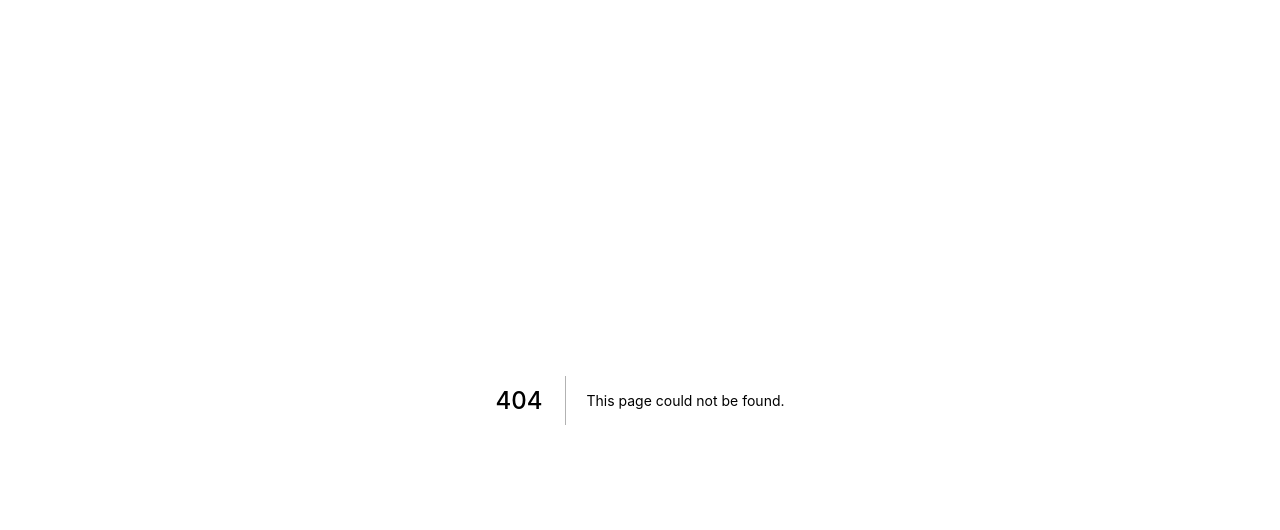
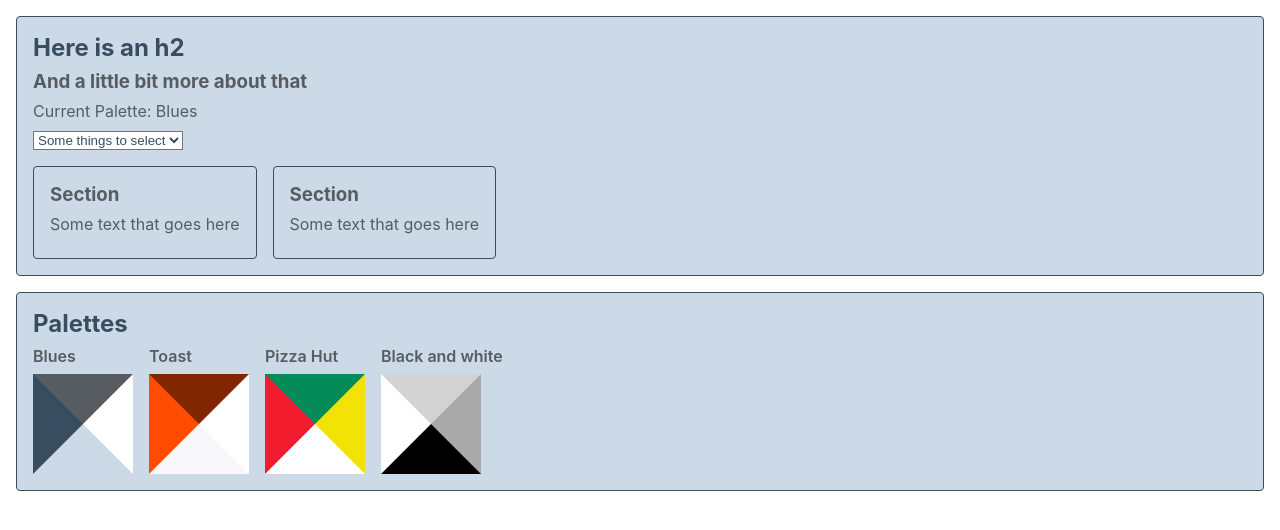
Before and after one commit to clermontster/canvas-color-app, a Next.js app: page /demo in a window 1280 px wide. Before the commit this address had no page. Shown: the top 530 px of the page. Built offline with nearby package versions, Linux system fonts and the light colour scheme.

Commit message:
adds color demo page

```diff
--- /dev/null
+++ b/pages/demo.js
@@ -0,0 +1,74 @@
+import React, { useState } from 'react'
+import styles from '../styles/Home.module.css'
+
+const palettes = [
+  {
+    name: 'Blues',
+    cssName: 'paletteBlues',
+    square: 'squareBlues'
+  },
+  {
+    name: 'Toast',
+    cssName: 'paletteToast',
+    square: 'squareToast'
+  },
+  {
+    name: 'Pizza Hut',
+    cssName: 'palettePizzaHut',
+    square: 'squarePizzaHut'
+  },
+  {
+    name: 'Black and white',
+    cssName: 'paletteBW',
+    square: 'squareBW'
+  }
+]
+
+export default function Demo() {
+  const [displayPalette, setDisplayPalette] = useState(palettes[0])
+
+  return (
+    <div className={styles[displayPalette.cssName]}>
+      <div className={styles.demo}>
+        <div className={styles.borderFrame}>
+          <div>
+            <h2>Here is an h2</h2>
+            <h3>And a little bit more about that</h3>
+            <p>Current Palette: {displayPalette.name}</p>
+          </div>
+          <div>
+            <select name="select" id="demo-select">
+              <option value="">Some things to select</option>
+              <option value="1">One</option>
+              <option value="2">Two</option>
+              <option value="3">Three</option>
+            </select>
+            <div className={styles.rows}>
+              <div className={styles.borderFrame}>
+                <h3>Section</h3>
+                <p>Some text that goes here</p>
+              </div>
+              <div className={styles.borderFrame}>
+                <h3>Section</h3>
+                <p>Some text that goes here</p>
+              </div>
+            </div>
+          </div>
+        </div>
+        <div className={styles.borderFrame}>
+          <h2>Palettes</h2>
+          <div className={styles.palettes}>
+            {palettes.map((pal, i) =>
+              <div onClick={() => setDisplayPalette(palettes[i])}>
+                <p>{pal.name}</p>
+                <div
+                  className={styles[pal.square]}
+                />
+              </div>
+            )}
+          </div>
+        </div>
+      </div>
+    </div>
+  )
+}
--- a/styles/Home.module.css
+++ b/styles/Home.module.css
@@ -125,3 +125,121 @@
     flex-direction: column;
   }
 }
+
+/* Demo page CSS */
+.paletteBlues {
+  --base-bold-color: #394D61;
+  --base-par-color: #565C61;
+  --base-bg-color: #CCD9E6;
+  --base-select: #ffffff;
+}
+
+.paletteToast {
+  --base-bold-color: #FF4C00;
+  --base-par-color: #802600;
+  --base-bg-color: #F8F8FA;
+  --base-select: #ffffff;
+}
+
+.palettePizzaHut{
+  --base-bold-color: #F21D2F;
+  --base-par-color: #038C5A;
+  --base-bg-color: #ffffff;
+  --base-select: #F2E205;
+}
+
+.paletteBW {
+  --base-bold-color: white;
+  --base-par-color: lightgrey;
+  --base-bg-color: black;
+  --base-select: darkgrey;
+}
+
+.demo {
+  padding: 1rem;
+  display: flex;
+  flex-direction: column;
+  gap: 1rem;
+}
+
+.demo .borderFrame {
+  border: 1px solid var(--base-bold-color);
+  border-radius: 0.25rem;
+  padding: 1rem;
+  background-color: var(--base-bg-color);
+}
+
+.demo .rows {
+  display: flex;
+  flex-direction: row;
+  gap: 1rem;
+}
+
+.demo h2 {
+  font-size: 1.5rem;
+  color: var(--base-bold-color);
+  margin: 0 0 0.5rem;
+}
+
+.demo h3, .demo p {
+  color: var(--base-par-color);
+  margin: 0 0 0.5rem;
+}
+
+.demo select {
+  color: var(--base-bold-color);
+  background-color: var(--base-select);
+  margin-bottom: 1rem;
+}
+
+.demo .palettes {
+  display: flex;
+  flex-direction: row;
+  gap: 1rem;
+  font-weight: 600;
+  color: var(--base-bold-color);
+}
+
+.demo .squareBlues {
+  border-right-color: #ffffff;
+  border-top-color: #565C61;
+  border-bottom-color: #CCD9E6;
+  border-left-color: #394D61;
+  border-width: 50px;
+  border-style: solid;
+  height: 0px;
+  width: 0px;
+}
+
+.demo .squareToast {
+  border-right-color: #ffffff;
+  border-top-color: #802600;
+  border-bottom-color: #F8F8FA;
+  border-left-color: #FF4C00;
+  border-width: 50px;
+  border-style: solid;
+  height: 0px;
+  width: 0px;
+}
+
+.demo .squarePizzaHut {
+  border-right-color: #F2E205;
+  border-top-color: #038C5A;
+  border-bottom-color: #ffffff;
+  border-left-color: #F21D2F;
+  border-width: 50px;
+  border-style: solid;
+  height: 0px;
+  width: 0px;
+}
+
+.demo .squareBW {
+  border-right-color: darkgrey;
+  border-top-color: lightgrey;
+  border-bottom-color: black;
+  border-left-color: white;
+  border-width: 50px;
+  border-style: solid;
+  height: 0px;
+  width: 0px;
+}
```
Also changed, not shown: pages/sample.js (deleted, +0 -7 lines).
